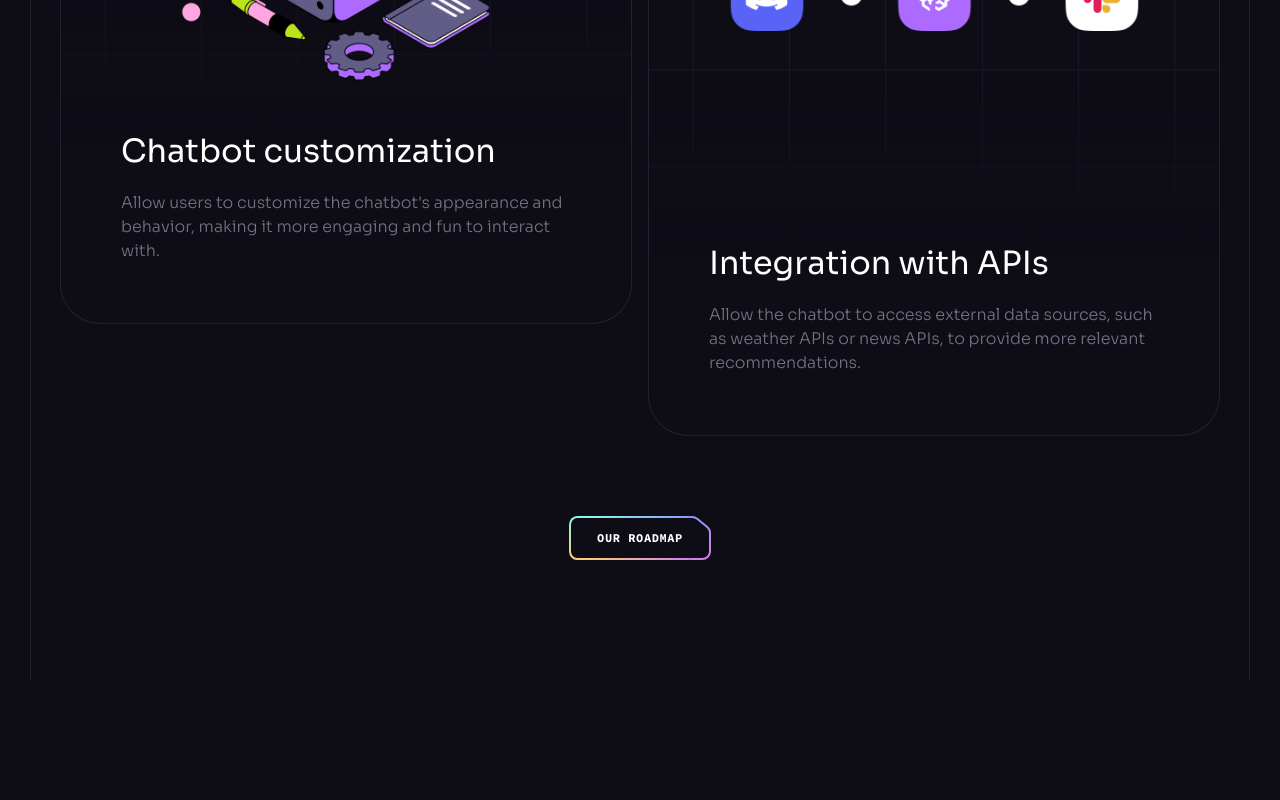
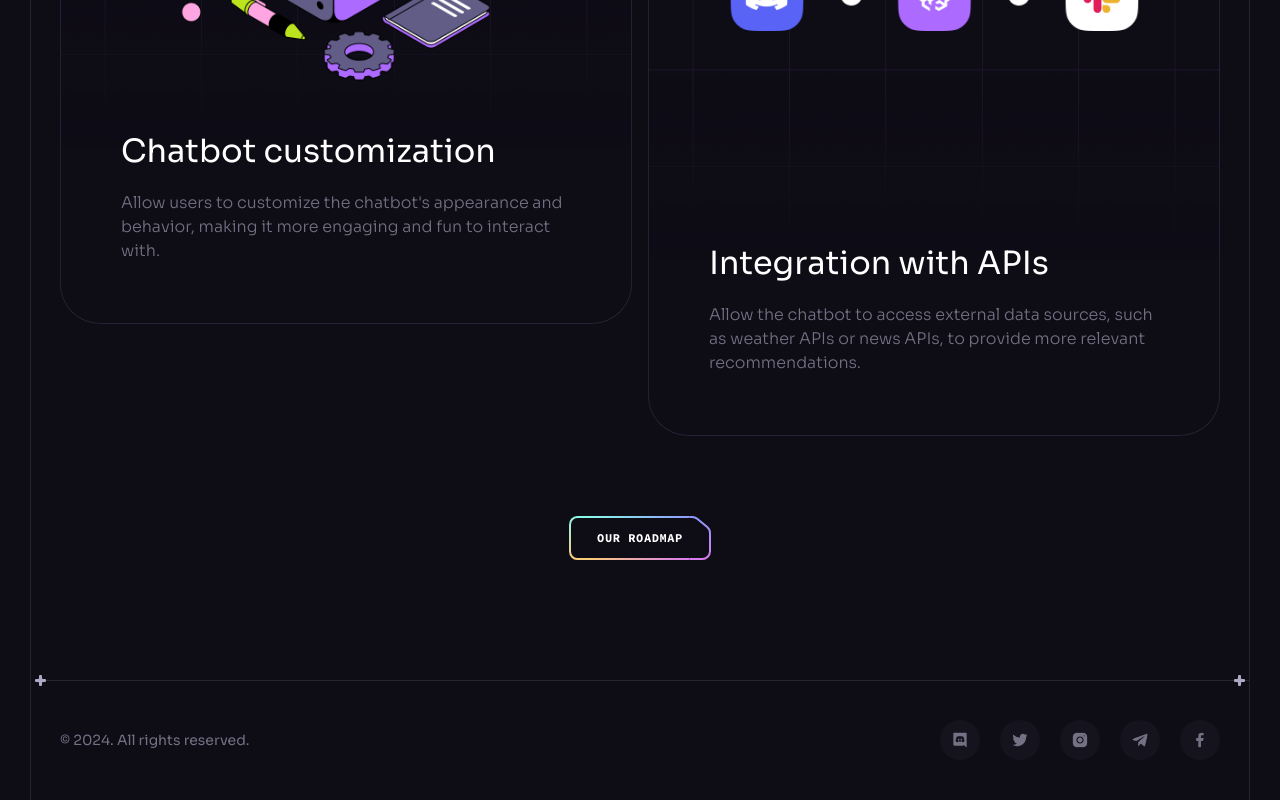
Before and after one commit to terrorbladegodlike/brainwave, a React (Vite) app: page / in a window 1280 px wide. Shown: the part 8601-9401 px from the top of the page. Before the commit the page ends 9281 px from the top, so only its background shows below. Built offline with nearby package versions, Linux system fonts and the light colour scheme.

Commit message:
Added a Footer block.

```diff
--- a/src/App.jsx
+++ b/src/App.jsx
@@ -3,6 +3,7 @@
 // Import Components
 import Benefits from "./components/Benefits";
 import Collaboration from "./components/Collaboration";
+import Footer from "./components/Footer";
 import Header from "./components/Header";
 import Hero from "./components/Hero";
 import Pricing from "./components/Pricing";
@@ -20,6 +21,7 @@
         <Services />
         <Pricing />
         <Roadmap />
+        <Footer />
       </div>
       <ButtonGradient />
     </>
--- /dev/null
+++ b/src/components/Footer.jsx
@@ -0,0 +1,32 @@
+// Import Component
+import Section from "./Section";
+
+// Import Constants
+import { socials } from "../constants";
+
+const Footer = () => {
+  return (
+    <Section crosses className="!px-0 !py-10">
+      <div className="container flex sm:justify-between justify-center items-center gap-10 max-sm:flex-col">
+        <p className="caption text-n-4 lg:block">
+          © {new Date().getFullYear()}. All rights reserved.
+        </p>
+
+        <ul className="flex gap-5 flex-wrap">
+          {socials.map((item) => (
+            <a
+              key={item.id}
+              href={item.url}
+              target="_blank"
+              className="flex items-center justify-center w-10 h-10 bg-n-7 rounded-full transition-colors hover:bg-n-6"
+            >
+              <img src={item.iconUrl} width={16} height={16} alt={item.title} />
+            </a>
+          ))}
+        </ul>
+      </div>
+    </Section>
+  );
+};
+
+export default Footer;
--- a/src/constants/index.js
+++ b/src/constants/index.js
@@ -300,7 +300,7 @@
     id: "0",
     title: "Discord",
     iconUrl: discordBlack,
-    url: "#",
+    url: "phantomlancers.",
   },
   {
     id: "1",
@@ -312,18 +312,18 @@
     id: "2",
     title: "Instagram",
     iconUrl: instagram,
-    url: "#",
+    url: "https://www.instagram.com/misha.ternovetchii/",
   },
   {
     id: "3",
     title: "Telegram",
     iconUrl: telegram,
-    url: "#",
+    url: "https://t.me/phantomlancers",
   },
   {
     id: "4",
     title: "Facebook",
     iconUrl: facebook,
-    url: "#",
+    url: "https://www.facebook.com/profile.php?id=100054907149856",
   },
 ];
```
